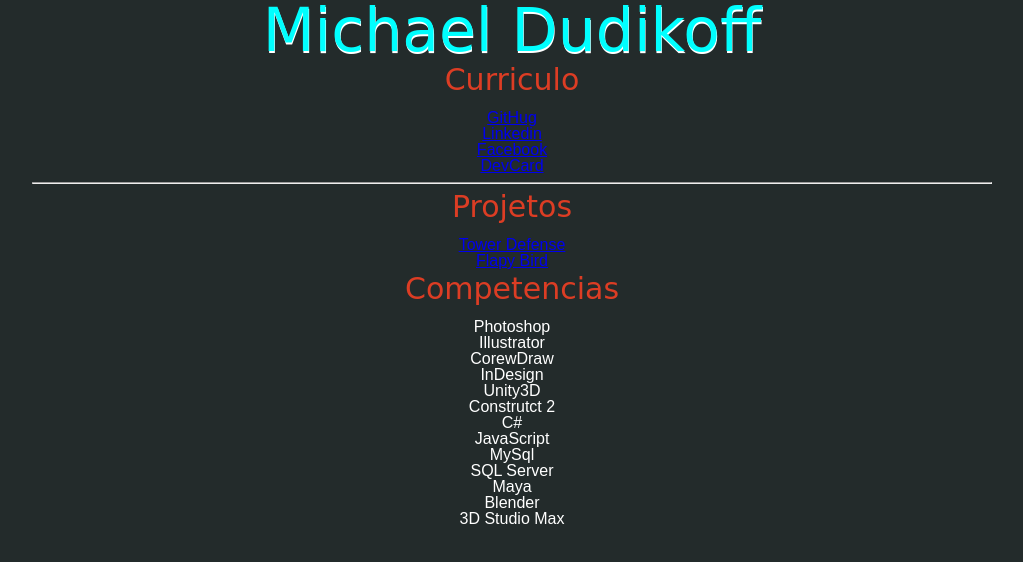
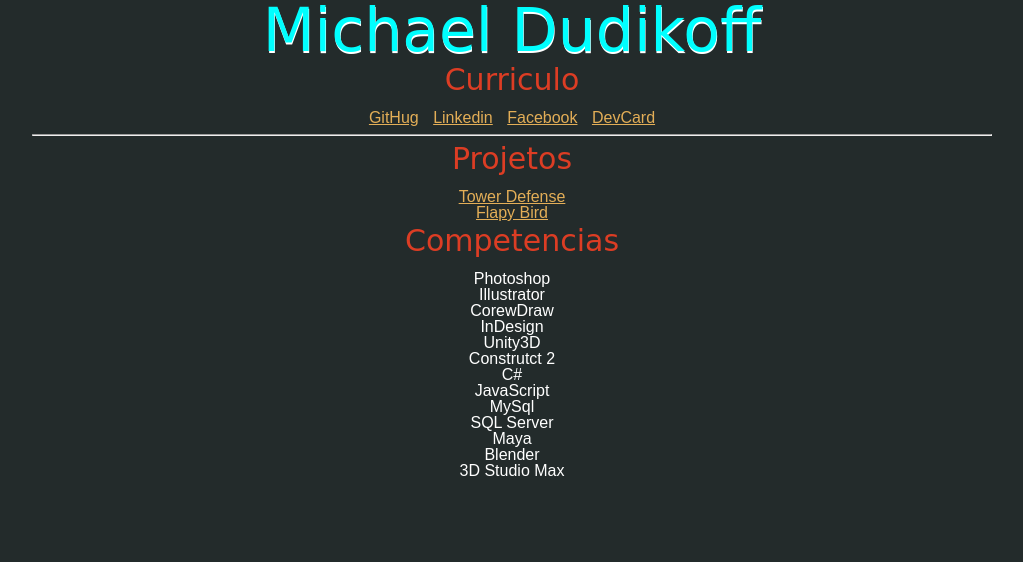
Before and after one commit to zanettidi/senac, a plain HTML site: page aula1/site/index.html in a window 1280 px wide. Shown: the whole page, without its empty margins (128-1151 px from the left). Drawn offline with Linux system fonts and the light colour scheme.

Commit message:
Aula 1
Aula 1

```diff
--- a/aula1/site/css/estilo.css
+++ b/aula1/site/css/estilo.css
@@ -24,3 +24,12 @@ body{
     color: #ffffff;
     text-align: center;
 }
+
+a{
+    color: #e3ae57;
+}
+
+#redes-sociais li{
+    display: inline-block;
+    margin: 0px 5px;
+}
```
